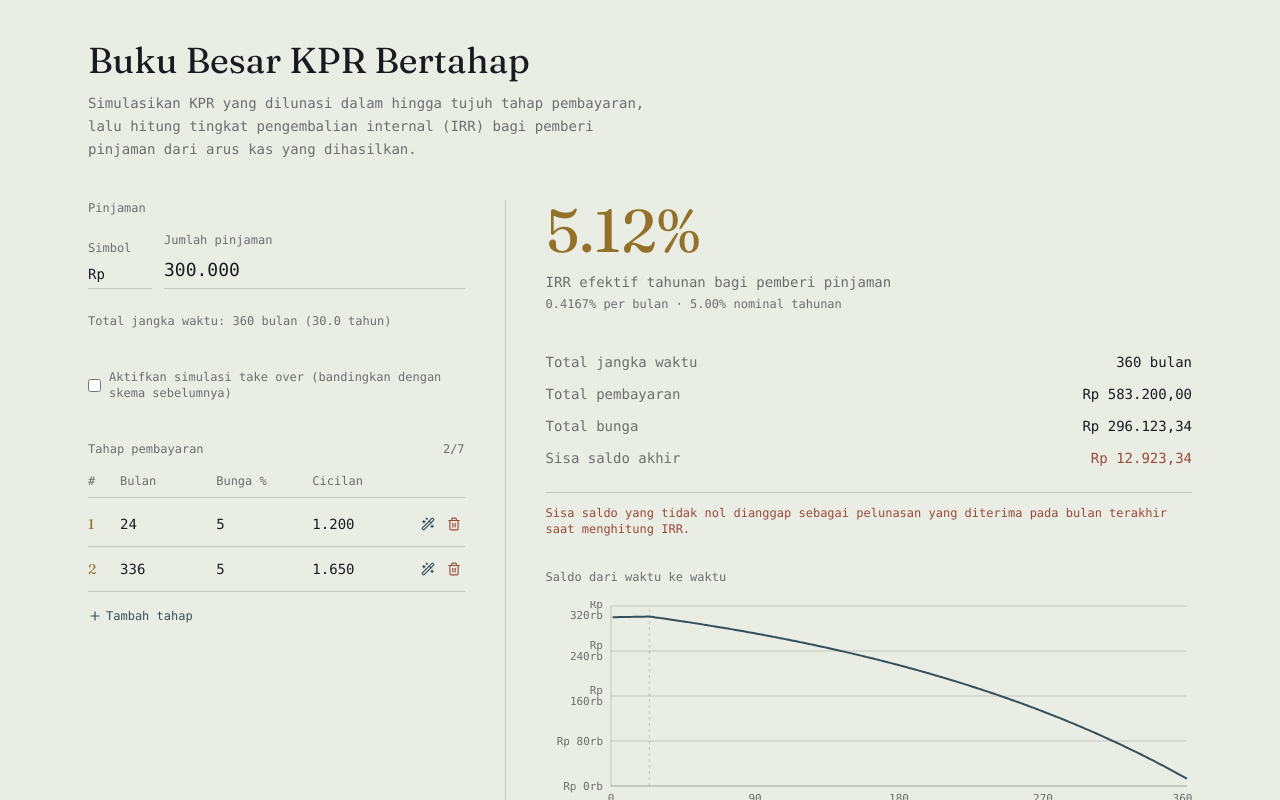
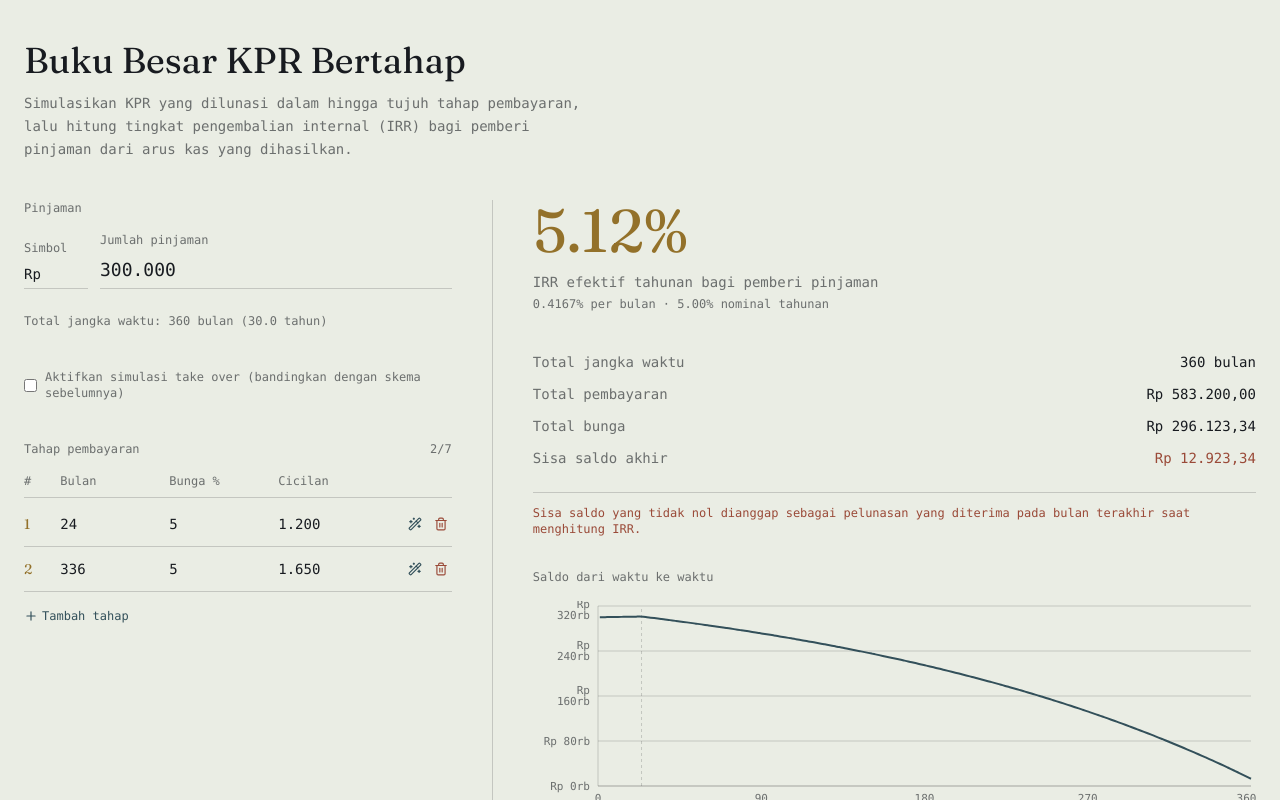
Before and after one commit to klaudiuswp/MortgageCalculator, a React (Vite) app: page / in a window 1280 px wide. Shown: the top 800 px of the page. Built offline with nearby package versions, Linux system fonts and the light colour scheme.

Commit message:
Update width

```diff
--- a/src/StepMortgageCalculator.jsx
+++ b/src/StepMortgageCalculator.jsx
@@ -366,7 +366,7 @@
     <div style={{ background: PAPER, color: INK, minHeight: "100vh" }} className="font-mono">
       <style>{`@import url('https://fonts.googleapis.com/css2?family=Fraunces:opsz,wght@9..144,400;9..144,600&family=IBM+Plex+Mono:wght@400;500;600&display=swap');`}</style>
 
-      <div className="max-w-6xl mx-auto px-6 py-10">
+      <div className="max-w-fit mx-auto px-6 py-10">
         <header className="mb-10 max-w-xl">
           <h1 style={{ fontFamily: "Fraunces, serif" }} className="text-4xl mb-3">
             Buku Besar KPR Bertahap
```
